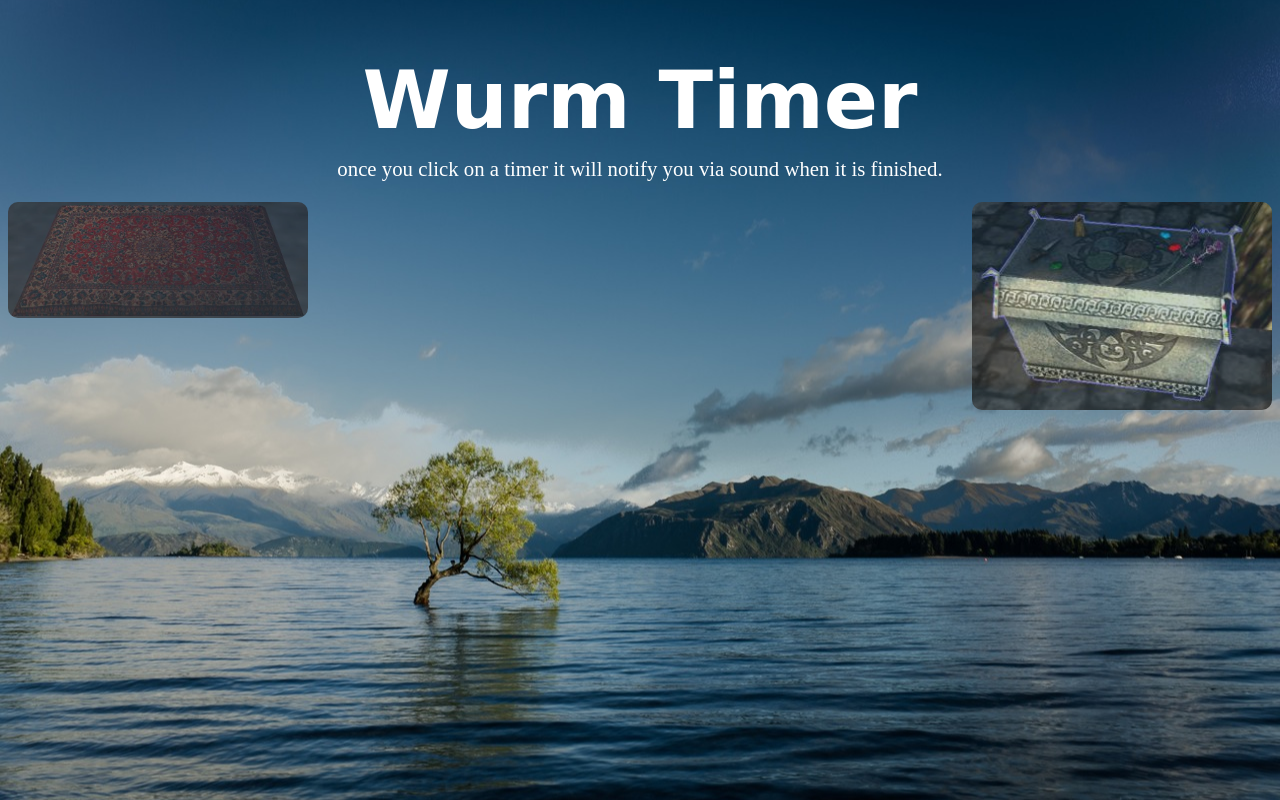
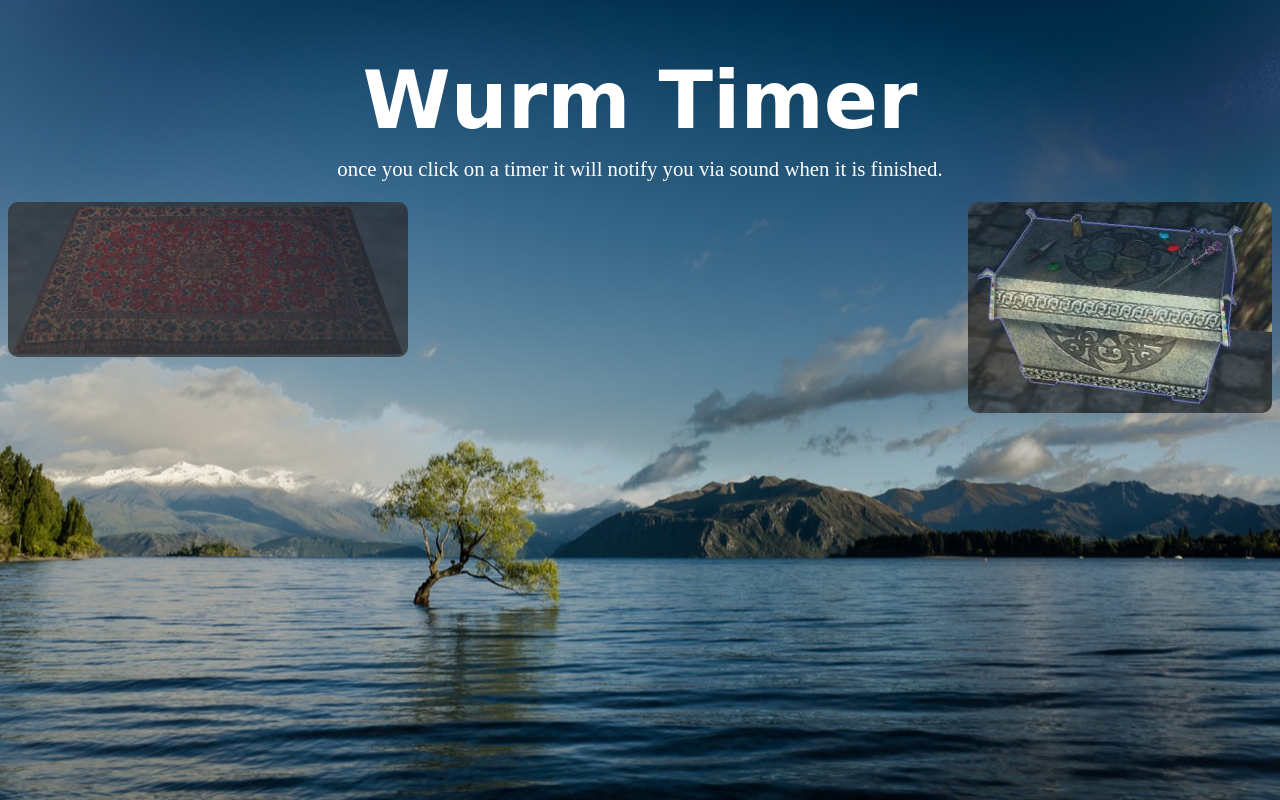
Before and after one commit to iheartkode/iheartkode.github.io, a plain HTML site: page wurm.html in a window 1280 px wide. Drawn offline with Linux system fonts and the light colour scheme; a web font is replaced by a local one.

Commit message:
fixed img size

```diff
--- a/main.css
+++ b/main.css
@@ -37,13 +37,10 @@ img {
     color: white; }
 
 .meditation {
-  width: 300px;
-  height: 100px;
   float: left; }
 
 .prayer {
-  width: 300px;
-  height: 100px;
+
   float: right; }
 
 /*# sourceMappingURL=main.css.map */
```
